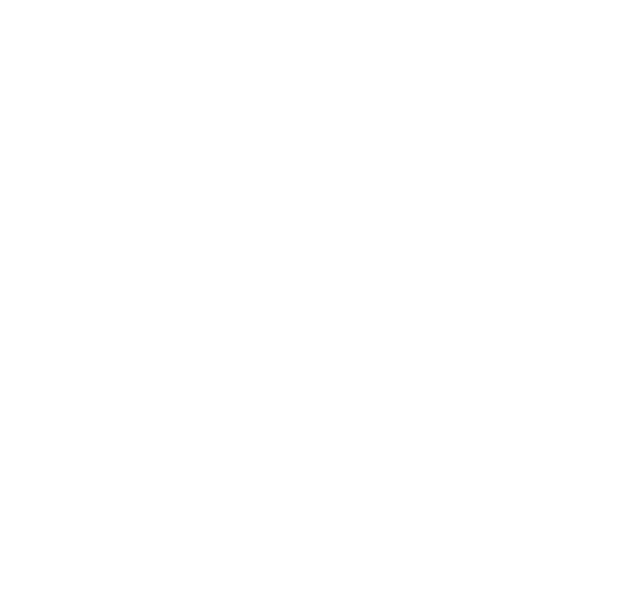
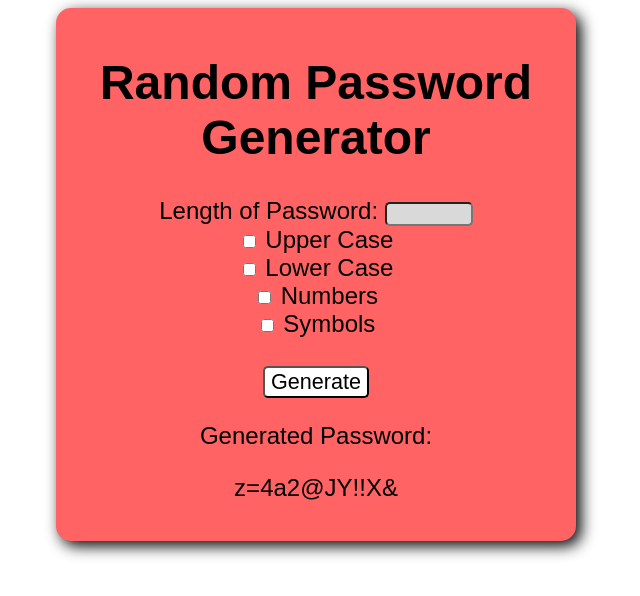
Before and after one commit to Ashutosh9906/JavaScript, a plain HTML site: page RandPasswordGen/index.html in a window 1280 px wide. Shown: the whole page, without its empty margins (324-964 px from the left). Drawn offline with Linux system fonts and the light colour scheme.

Commit message:
Made changes in respective js, html & css file

```diff
--- a/RandPasswordGen/index.html
+++ b/RandPasswordGen/index.html
@@ -7,6 +7,28 @@
     <link rel="stylesheet" href="style.css">
 </head>
 <body>
+    <div>
+        <h1>Random Password Generator</h1>
+        <label for="">Length of Password:</label>
+        <input type="number" min="0" id="textbox"><br>
+
+        <input type="checkbox" name="" id="includeUppercase">
+        <label for="includeUppercase">Upper Case</label><br>
+
+        <input type="checkbox" id="includeLowercase">
+        <label for="includeLowercase">Lower Case</label><br>
+
+        <input type="checkbox" id="includeNumbers">
+        <label for="includeNumbers">Numbers</label><br>
+
+        <input type="checkbox" id="includeSymbols">
+        <label for="includeSymbols">Symbols</label><br><br>
+
+        <button id="button">Generate</button>
+
+        <p>Generated Password: </p>
+        <p id="password"></p>
+    </div>
     <script src="index.js"></script>
 </body>
 </html>
--- a/RandPasswordGen/index.js
+++ b/RandPasswordGen/index.js
@@ -0,0 +1,52 @@
+const passwordLength = 12;
+const includeUppercase = document.getElementById("includeUppercase");
+const includeLowercase = document.getElementById("includeLowercase");
+const includeNumbers = document.getElementById("includeNumbers");
+const includeSymbols = document.getElementById("includeSymbols");
+const finalPassword = document.getElementById("password");
+const button = document.getElementById("button");
+
+function generatePassword(length, includeUppercase, includeLowercase, includeNumbers, includeSymbols){
+
+    const uppercasse = "ABCDEFGHIJKLMNOPQRSTUVWXYZ";
+    const lowercase = "abcdefghijklmnopqrstuvwxyz";
+    const numbers = "1234567890";
+    const symbols = "!@#$%^&*()_+-=";
+
+    let allowedChars = "";
+    let password = "";
+
+    // allowedChars += includeUppercase.checked ? uppercasse : "";
+    // allowedChars += includeLowercase.checked ? lowercase : "";
+    // allowedChars += includeNumbers.checked ? numbers : "";
+    // allowedChars += includeSymbols.checked ? symbols : "";
+
+    if(includeUppercase){
+        allowedChars += uppercasse;
+    }
+    if(includeLowercase){
+        allowedChars += lowercase;
+    }
+    if(includeNumbers){
+        allowedChars += numbers;
+    }
+    if(includeSymbols){
+        allowedChars += symbols;
+    }
+
+    if(length <= 0){
+        return `(password length must be st least 1)`;
+    }
+    if(allowedChars.length === 0){
+        return `(Atleast 1 set of charachter needs to be selected)`;
+    }
+
+    for(let i=0; i<length; i++){
+        const randomindex = Math.floor(Math.random() * allowedChars.length);
+        password += allowedChars[randomindex];
+    }
+
+    finalPassword.textContent = password;
+}
+
+button.onclick = generatePassword(passwordLength, includeUppercase, includeLowercase, includeNumbers, includeSymbols);
--- a/RandPasswordGen/style.css
+++ b/RandPasswordGen/style.css
@@ -0,0 +1,35 @@
+div{
+    text-align: center;
+    font-size: 1.5rem;
+    font-family:Arial, Helvetica, sans-serif;
+    background-color: #FF6363;
+    width: 500px;
+    padding: 15px 10px;
+    border-radius: 15px;
+    margin: auto;
+    box-shadow: 5px 5px 15px;
+}
+
+#textbox{
+    text-align:center;
+    font-size: 1rem;
+    font-weight: bold;
+    width: 80px;
+    border-radius: 5px;
+    background-color: hsl(0, 0%, 85%);
+}
+
+#button{
+    font-size: 0.9em;
+    border-radius: 5px;
+    background-color: hsl(0, 0%, 100%);
+    cursor: pointer;
+}
+
+#button:hover{
+    background-color: hsl(0, 0%, 90%);
+}
+
+#button:active{
+    background-color: hsl(0, 0%, 100%);
+}
```
